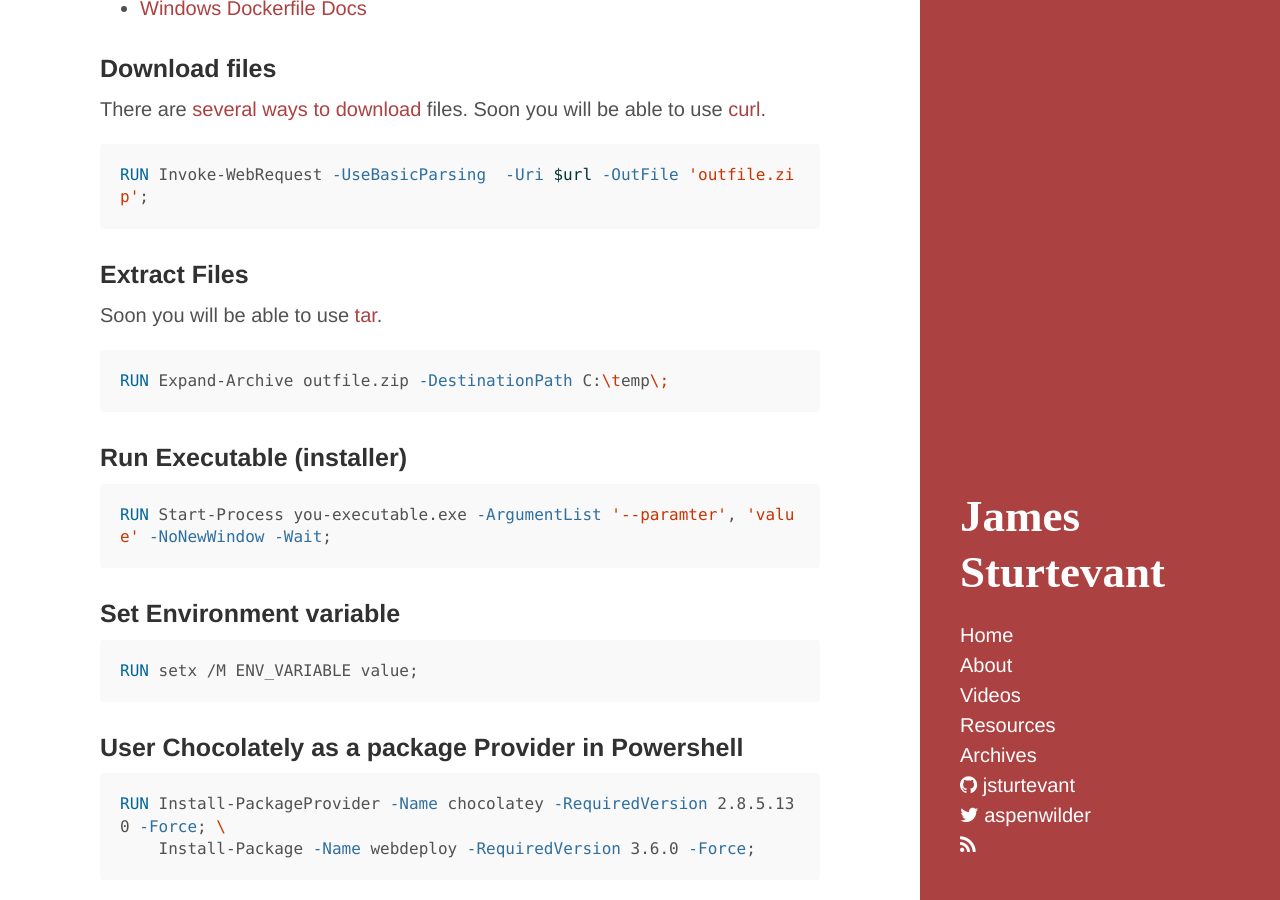
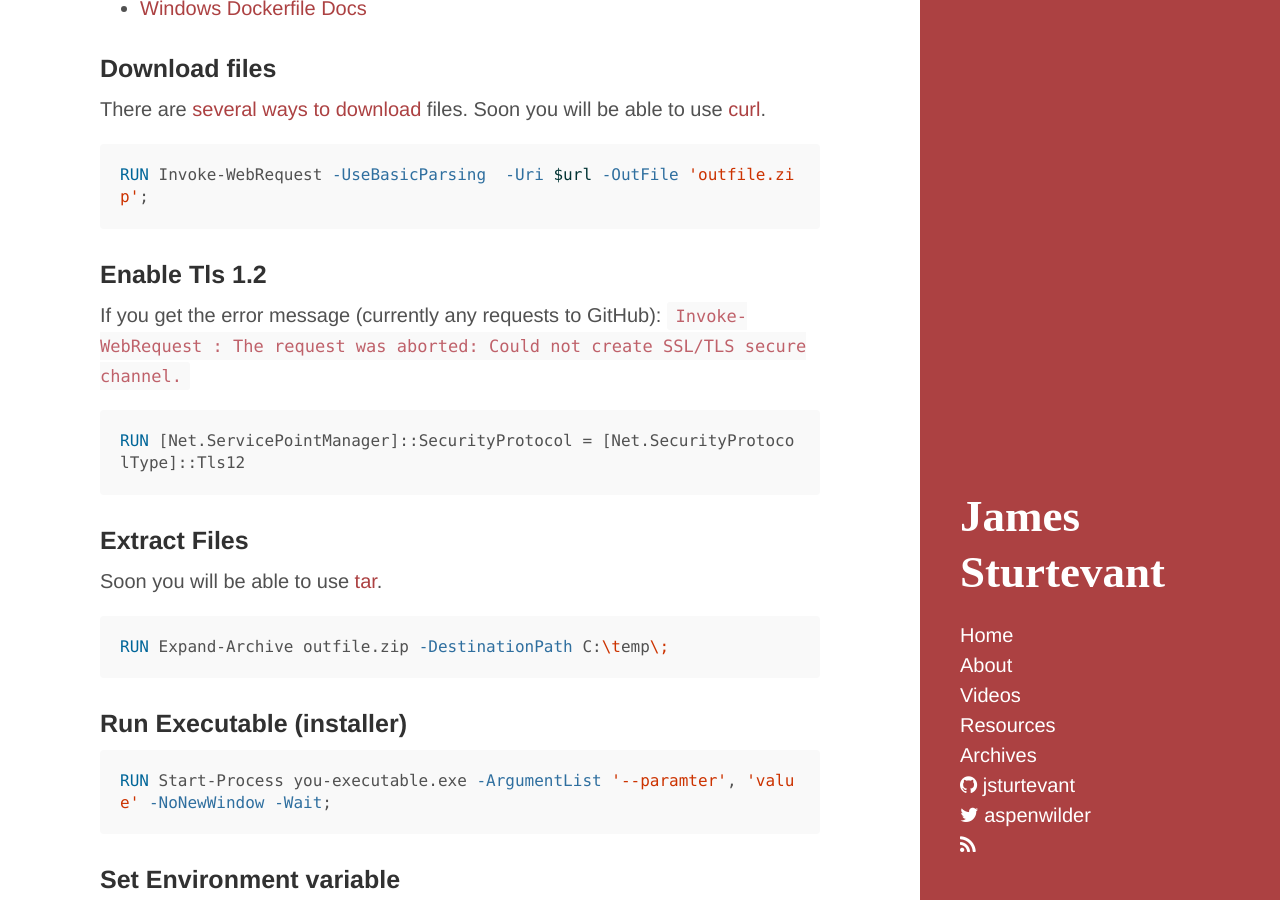
Before and after one commit to jsturtevant/jsturtevant.github.io, a Jekyll site: the page built from _posts/2018-03-07-Windows-Containers-Cheat-Sheet.md, in a window 1280 px wide and 900 px high, scrolled down 2134 px. Built offline with Jekyll 4.4.1, drawn with Linux system fonts in a browser that asks for light colours; nearby versions of some CDN libraries; comment, search, counter and statistics services are not loaded.

Commit message:
tls command

````diff
--- a/_posts/2018-03-07-Windows-Containers-Cheat-Sheet.md
+++ b/_posts/2018-03-07-Windows-Containers-Cheat-Sheet.md
@@ -64,6 +64,13 @@ There are [several ways to download](https://blog.jourdant.me/post/3-ways-to-dow
 
 ```dockerfile
 RUN Invoke-WebRequest -UseBasicParsing  -Uri $url -OutFile 'outfile.zip';
+```
+
+### Enable Tls 1.2
+If you get the error message (currently any requests to GitHub): `Invoke-WebRequest : The request was aborted: Could not create SSL/TLS secure channel.`
+
+```dockerfile
+RUN [Net.ServicePointManager]::SecurityProtocol = [Net.SecurityProtocolType]::Tls12
 ```
 
 ### Extract Files
````
